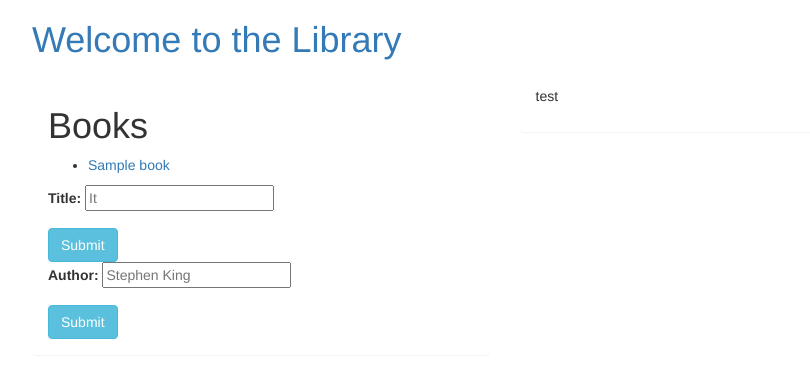
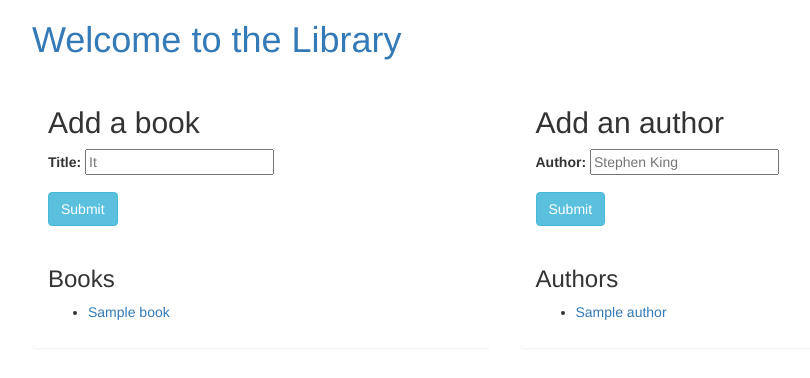
Before and after one commit to maggie-harrington/Library-php, a PHP site: template views/librarian.html.twig in a window 1280 px wide. Shown: the top 378 px of the page, without its empty margins (38-848 px from the left). Run offline with PHP 8.4, Linux system fonts and the light colour scheme; the template is opened without the code that fills it: most values are stand-ins (such as "Sample title", 1, 10 or a date in 2020); some libraries are stand-ins or nearby versions.

Commit message:
edit librarian page to display all books, all authors

```diff
--- a/views/librarian.html.twig
+++ b/views/librarian.html.twig
@@ -2,17 +2,7 @@
 
 {% block one %}
 
-<h1>Books</h1>
-
-{% if books is not empty %}
-    {% for book in books %}
-        <ul>
-            <li><a href="/books/{{book.getId}}">{{book.getName}}</a></li>
-        </ul>
-    {% endfor %}
-{% else %}
-    <p>There are no books!</p>
-{% endif %}
+    <h2>Add a book</h2>
 
     <form action="/add-book" method="post">
         <div class="form-group">
@@ -21,7 +11,24 @@
         </div>
 
         <button type="submit" class="btn btn-info">Submit</button>
-    </form>
+    </form><br>
+
+    <h3>Books</h3>
+    {% if books is not empty %}
+        <ul>
+        {% for book in books %}
+                <li><a href="/book/{{book.getId}}">{{book.getTitle}}</a></li>
+        {% endfor %}
+        </ul>
+    {% else %}
+        <p>There are no books in the library!</p>
+    {% endif %}
+
+{% endblock %}
+
+{% block two %}
+
+    <h2>Add an author</h2>
 
     <form action="/add-author" method="post">
         <div class="form-group">
@@ -30,29 +37,18 @@
         </div>
 
         <button type="submit" class="btn btn-info">Submit</button>
-    </form>
+    </form><br>
 
+    <h3>Authors</h3>
+
+    {% if authors is not empty %}
+        <ul>
+        {% for author in authors %}
+            <li><a href="/author/{{author.getId}}">{{author.getName}}</a></li>
+        {% endfor %}
+        </ul>
+    {% else %}
+        <p>There are no authors listed!</p>
+    {% endif %}
 
 {% endblock %}
-
-{% block two %}
-<p>
-    test
-</p>
-<!-- {% if course_students is not empty %}
-    <ul>
-    {% for student in course_students %}
-            <li>{{student.getName}}
-                <form action="/remove-course-student/{{student.getId}}" method="post">
-                    <input type="hidden" name="_method" value="delete">
-                    <input type="hidden" name="course_id" value="{{course.getId}}">
-                    <button type="submit" class="btn btn-danger">Remove Student from course</button>
-                </form>
-            </li>
-    {% endfor %}
-    </ul>
-{% else %}
-    <p>There are no students for this course yet!</p>
-{% endif %} -->
-
-{% endblock %}
```
Also changed, not shown: app/app.php (+16 -1 lines).
